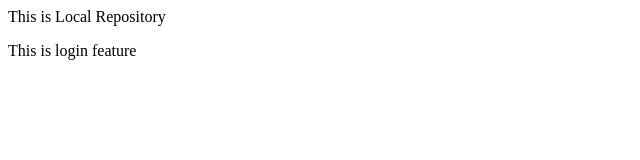
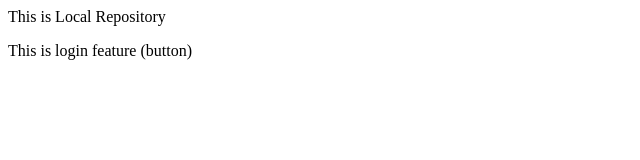
Before and after one commit to Swarupa9/LocalRepo, a plain HTML site: page index.html in a window 1280 px wide. Shown: the full height of the page, 0-640 px from the left. Drawn offline with Linux system fonts and the light colour scheme.

```diff
--- a/index.html
+++ b/index.html
@@ -1,4 +1,4 @@
 <p>
     This is Local Repository
 </p>
-<p>This is login feature</p>
+<p>This is login feature (button) </p>
```
